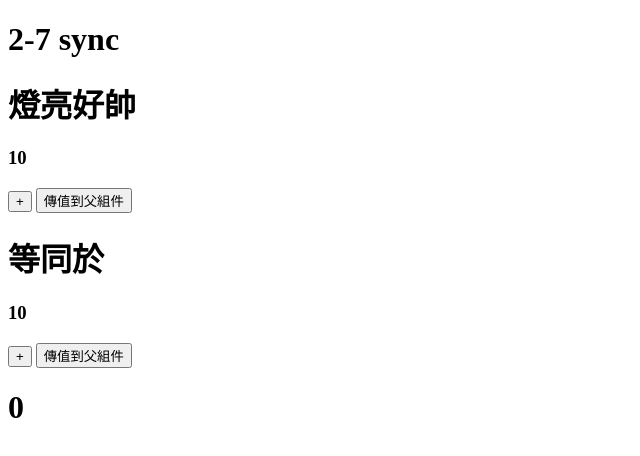
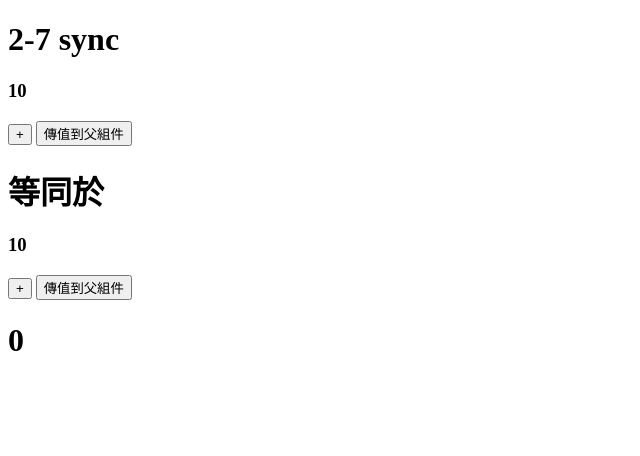
Before and after one commit to losevoid/Tut_VueBasic_withoutCLI, a plain HTML site: page Ch02_Component/2-3_Props/2-7_sync/index.html in a window 1280 px wide. Shown: the whole page, without its empty margins (0-640 px from the left). Drawn offline with nearby package versions, Linux system fonts and the light colour scheme.

Commit message:
remove handsome

```diff
--- a/Ch02_Component/2-3_Props/2-7_sync/index.html
+++ b/Ch02_Component/2-3_Props/2-7_sync/index.html
@@ -12,7 +12,6 @@
 <body>
   <div id="app">
     <h1>2-7 sync</h1>
-    <h1>燈亮好帥</h1>
     <my-component :clicked.sync="parentcount"></my-component>
     <h1>等同於</h1>
     <my-component :clicked="parentcount" @update:clicked="val=>parentcount = val">
```
